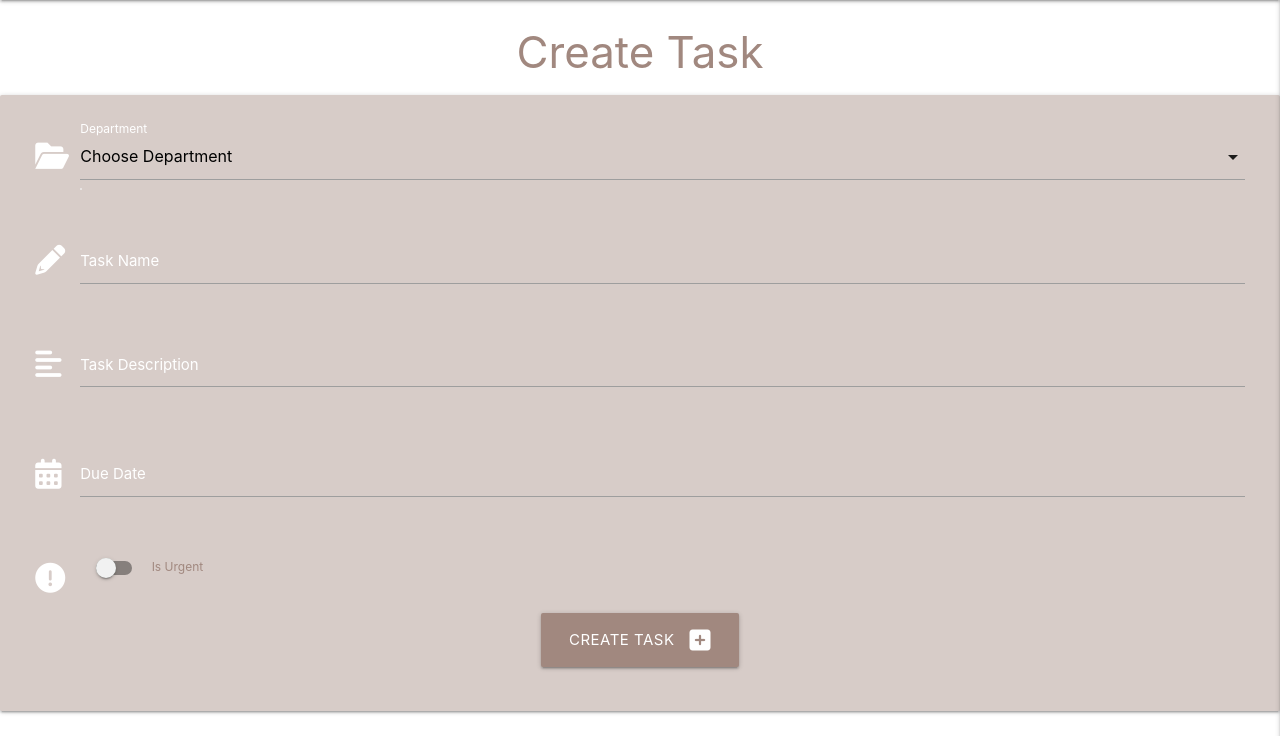
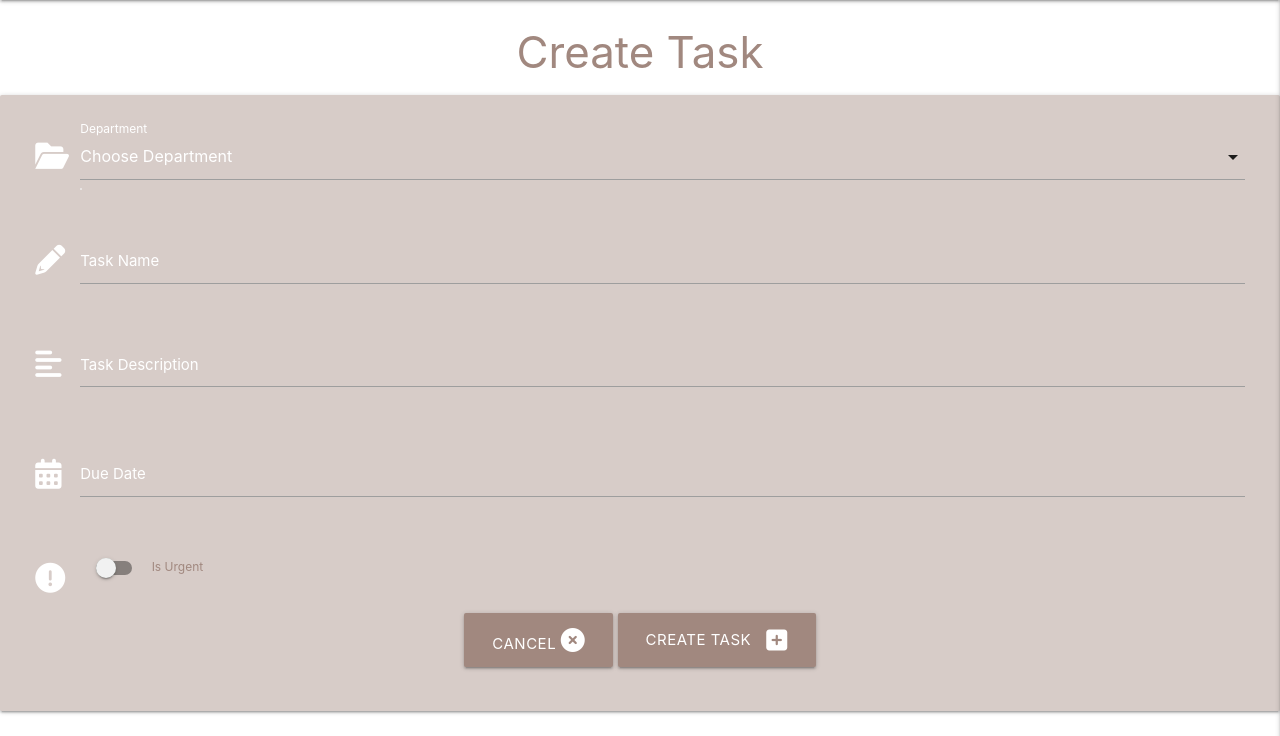
Before and after one commit to Carhul/Task_Manager, a Flask app: page /create_task in a window 1280 px wide. Shown: the part 64-800 px from the top of the page. Run offline with Flask 2, Linux system fonts and the light colour scheme; data that the repository does not hold is empty; some libraries are stand-ins or nearby versions.

Commit message:
Change colors and add cancel btn to create_task.html

```diff
--- a/static/css/style.css
+++ b/static/css/style.css
@@ -2,6 +2,7 @@
     line-height: 2;
 }
 
+/* Provide space between the small buttons */
 .btn-small {
     margin: 5px;
 }
@@ -11,6 +12,7 @@
     line-height: 42px;
 }
 
+/* Push Task Manager to the right */
 nav .brand-logo {
     padding-left: 10px;
 }
@@ -19,3 +21,18 @@ nav .brand-logo {
 .input-field label {
     color: white;
 }
+
+/* Color for placeholder */
+.select-wrapper input.select-dropdown {
+    color: white;
+}
+
+/* Color for dropdown */
+.select-dropdown li.disabled, .select-dropdown li.disabled>span, .select-dropdown li.optgroup {
+    color: white;
+    background-color: #a1887f;
+}
+
+.dropdown-content li a, .dropdown-content li span {
+    color: #a1887f;
+}
--- a/templates/departments/edit_department.html
+++ b/templates/departments/edit_department.html
@@ -14,7 +14,7 @@
                     <label for="department_name">Department Name</label>
                 </div>
             </div>
-            <!-- Submit button -->
+            <!-- Submit and cancel button -->
             <div class="row">
                 <div class="col s12 center-align">
                     <a href="{{ url_for('get_departments') }}" class="btn-large white-text brown lighten-2">
--- a/templates/tasks/create_task.html
+++ b/templates/tasks/create_task.html
@@ -60,6 +60,9 @@
             <!-- Submit button -->
             <div class="row">
                 <div class="col s12 center-align">
+                    <a href="{{ url_for('get_tasks') }}" class="btn-large white-text brown lighten-2">
+                        Cancel <i class="fa-solid fa-circle-xmark"></i>
+                    </a>
                     <button type="submit" class="btn-large white-text brown lighten-2">
                         Create Task <i class="fa-solid fa-square-plus right"></i>
                     </button>
```
